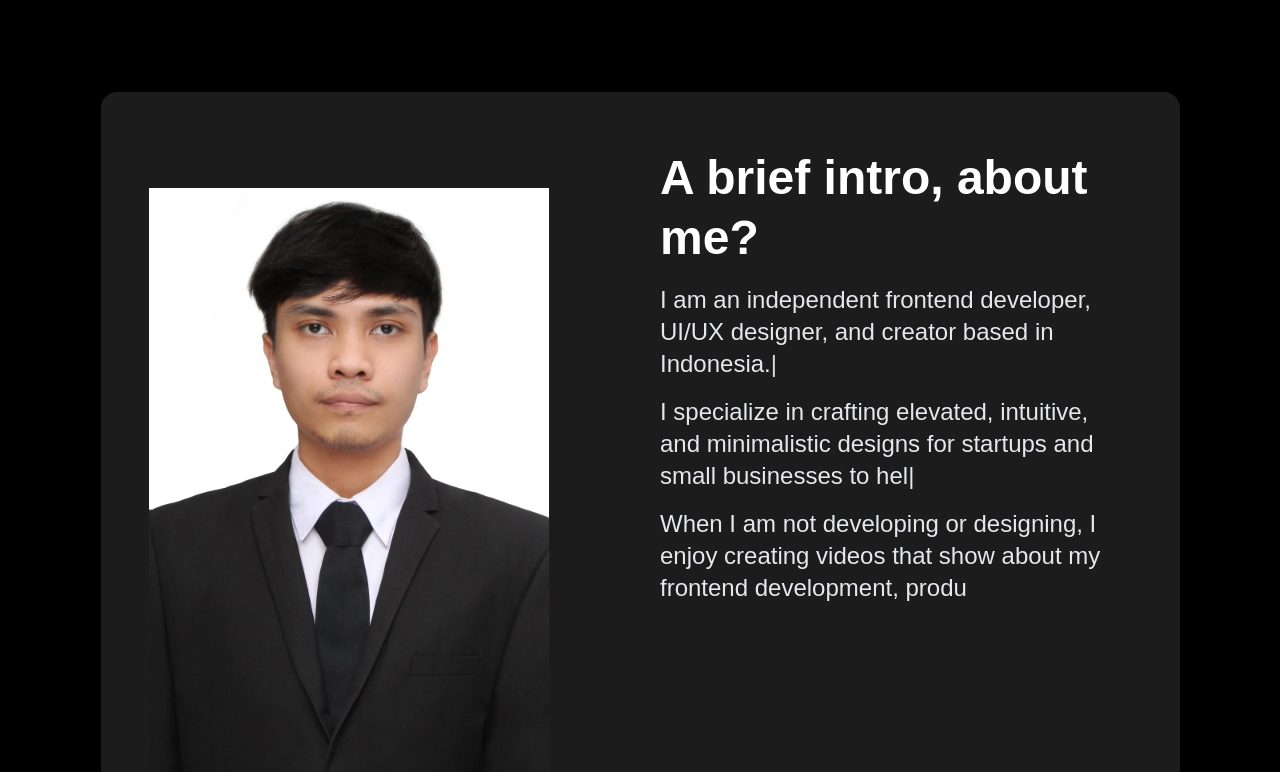
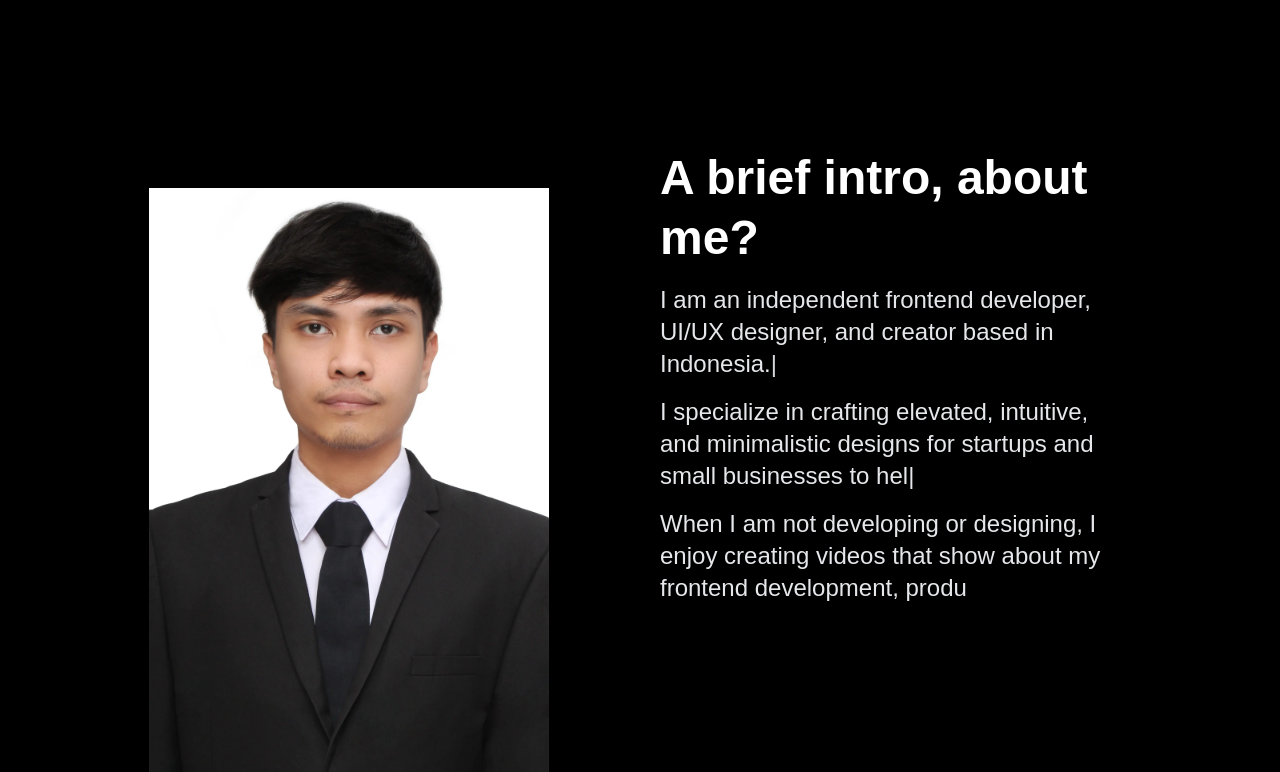
Before and after one commit to lonewolfzzz/Akbar, a Next.js app: page / in a window 1280 px wide. Shown: the part 468-1240 px from the top of the page. Built offline with nearby package versions, Linux system fonts and the light colour scheme.

Commit message:
Add files via upload

```diff
--- a/src/components/about.jsx
+++ b/src/components/about.jsx
@@ -81,7 +81,7 @@ export default function About() {
   return (
     <section
       id="about"
-      className="select-none pt-2 bg-[#1c1c1c] rounded-2xl"
+      className="select-none pt-2 bg-black rounded-bl-2xl rounded-br-2xl"
     >
       <motion.div
         className="p-8 md:p-10 lg:p-12 rounded-2xl shadow-lg"
--- a/src/components/hero.jsx
+++ b/src/components/hero.jsx
@@ -67,7 +67,7 @@ export default function Hero() {
   };
 
   return (
-    <section id="hero" className="select-none pb-20 pt-20 mt-20 rounded-2xl" style={{ height: '480px', backgroundColor: 'black' }}>
+    <section id="hero" className="select-none pb-20 pt-20 mt-20" style={{ height: '480px', backgroundColor: 'black' }}>
       <div className="flex flex-col justify-center">
         <div className="max-w-full flex flex-col items-center justify-center mb-4">
           <motion.h1
```
